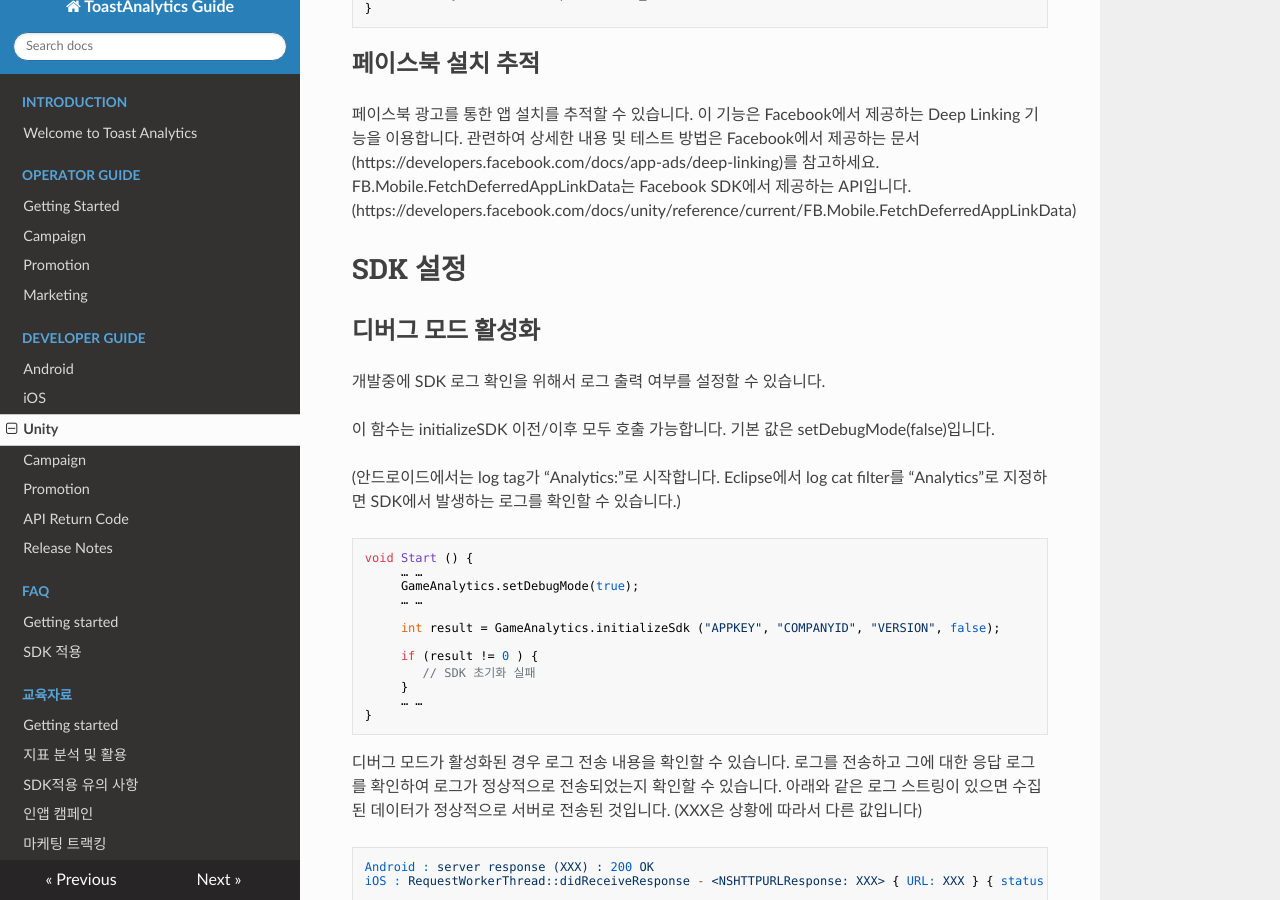
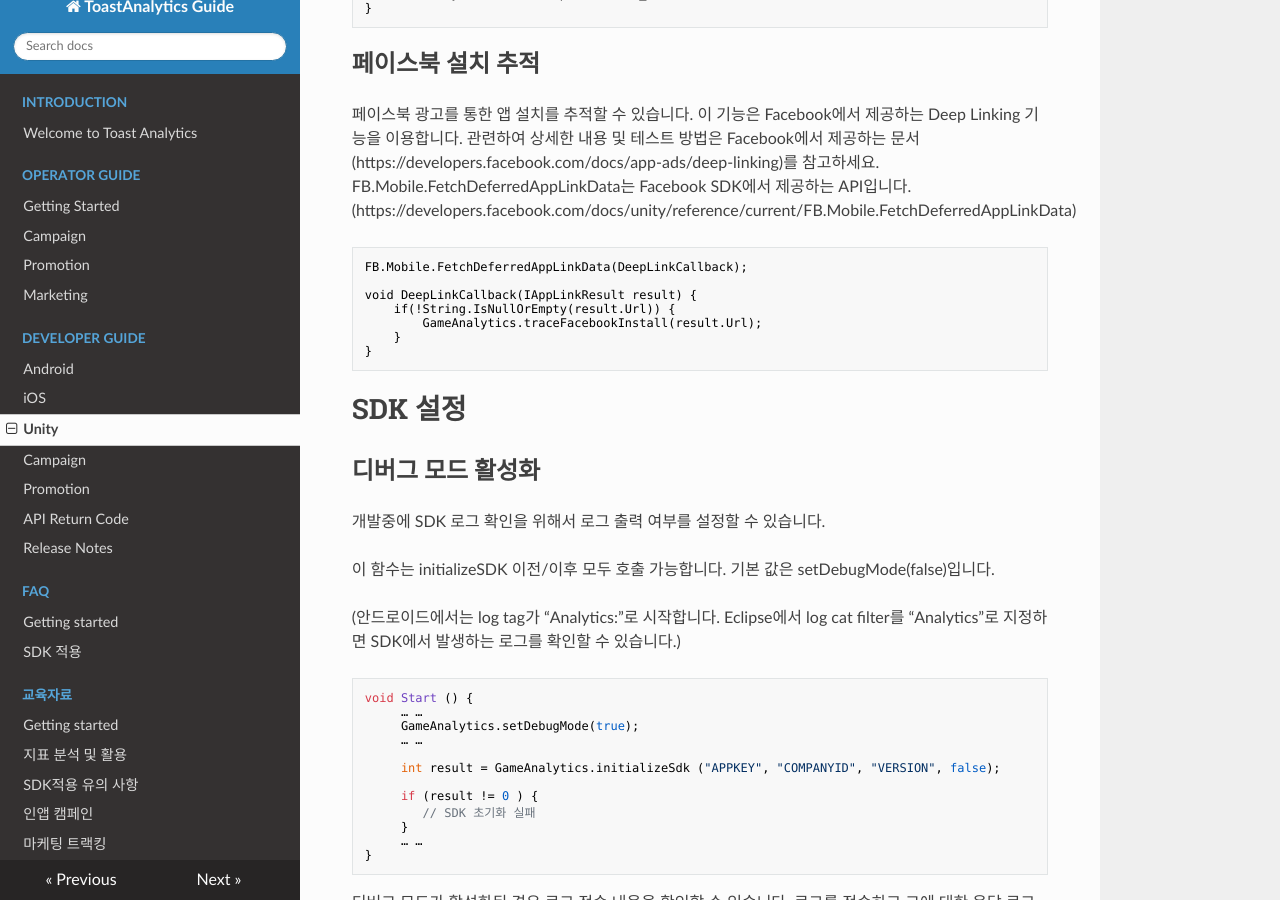
Before and after one commit to ToastAnalytics/ToastAnalytics, an MkDocs documentation site: the page built from docs/Developer/6. Unity Developer Guide.md, in a window 1280 px wide and 900 px high, scrolled down 13531 px. Built offline with MkDocs 1.6.1, drawn with Linux system fonts in a browser that asks for light colours; nearby versions of some CDN libraries; old or Windows-style settings are respelled for this version of MkDocs.

Commit message:
Update 6. Unity Developer Guide.md

````diff
--- a/docs/Developer/6. Unity Developer Guide.md
+++ b/docs/Developer/6. Unity Developer Guide.md
@@ -471,6 +471,16 @@ void onLoadCompleted() {
 관련하여 상세한 내용 및 테스트 방법은 Facebook에서 제공하는 문서(https://developers.facebook.com/docs/app-ads/deep-linking)를 참고하세요. FB.Mobile.FetchDeferredAppLinkData는 Facebook SDK에서 제공하는 API입니다.
 (https://developers.facebook.com/docs/unity/reference/current/FB.Mobile.FetchDeferredAppLinkData)
 
+```objective-c
+FB.Mobile.FetchDeferredAppLinkData(DeepLinkCallback);
+
+void DeepLinkCallback(IAppLinkResult result) {
+    if(!String.IsNullOrEmpty(result.Url)) {
+        GameAnalytics.traceFacebookInstall(result.Url);
+    }
+}
+```
+
 # SDK 설정
 
 ## 디버그 모드 활성화
````
